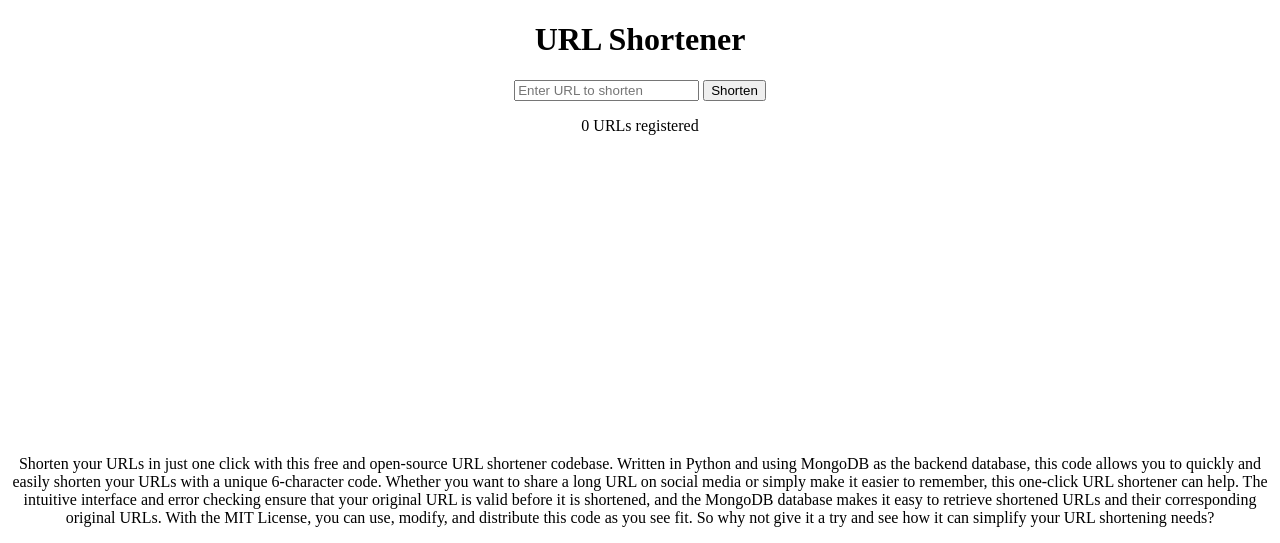
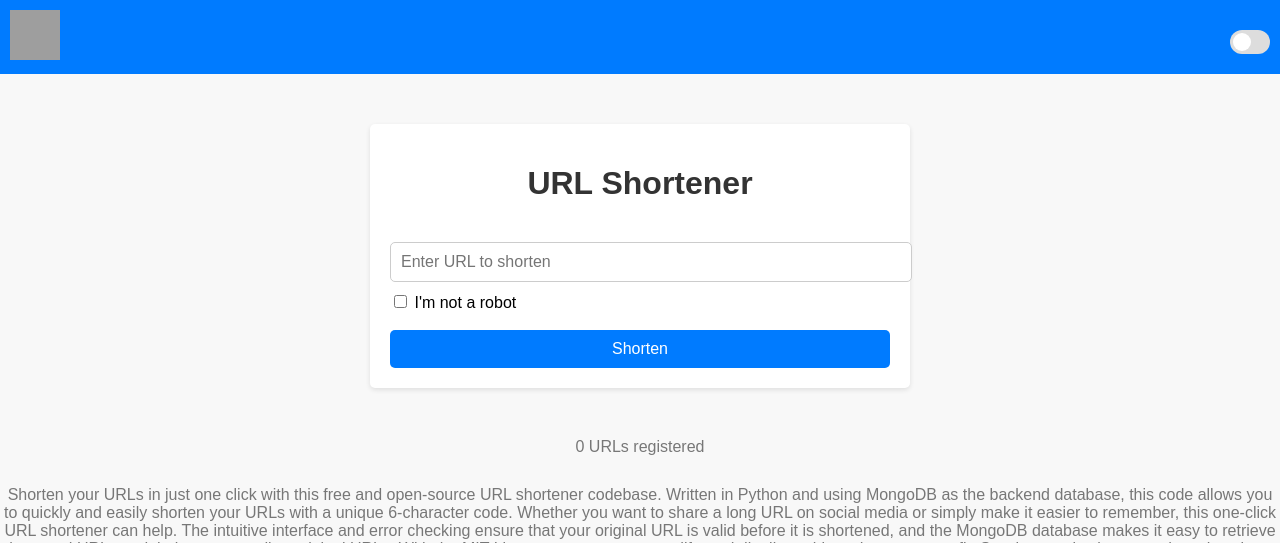
Before and after one commit to PythonPlumber/zly, a Flask app: page / in a window 1280 px wide. Shown: the top 543 px of the page. Run offline with Flask 3, Linux system fonts and the light colour scheme; data that the repository does not hold is empty; grey boxes are pictures that could not be loaded.

Commit message:
Update index.html

```diff
--- a/templates/index.html
+++ b/templates/index.html
@@ -1,43 +1,165 @@
 <!DOCTYPE html>
 <html>
   <head>
-    <title>ZLY - URL Shortener</title>
+    <title>ZLY</title>
     <link
       rel="icon"
       href="https://cdn.glitch.global/bd5b06bb-74cc-4ef7-90cb-e7cc561ea9ed/thumbnails%2F1828108.png"
     />
+    <style>
+      body {
+        font-family: Arial, sans-serif;
+        background-color: #f8f8f8;
+        margin: 0;
+        padding: 0;
+        transition: background-color 0.3s ease;
+      }
+
+      .navbar {
+        background-color: #007bff;
+        color: #fff;
+        display: flex;
+        justify-content: space-between;
+        align-items: center;
+        padding: 10px;
+      }
+
+      .navbar a {
+        color: #fff;
+        text-decoration: none;
+        margin-right: 20px;
+      }
+
+      .navbar .logo {
+        width: 50px;
+        height: 50px;
+        margin-right: 10px;
+      }
+
+      .navbar .mode-toggle {
+        display: flex;
+        align-items: center;
+      }
+
+      .navbar .mode-toggle input[type="checkbox"] {
+        display: none;
+      }
+
+      .navbar .mode-toggle label {
+        display: inline-block;
+        width: 40px;
+        height: 24px;
+        border-radius: 12px;
+        background-color: #ddd;
+        position: relative;
+        cursor: pointer;
+      }
+
+      .navbar .mode-toggle label:after {
+        content: "";
+        position: absolute;
+        width: 18px;
+        height: 18px;
+        border-radius: 50%;
+        background-color: #fff;
+        top: 3px;
+        left: 3px;
+        transition: transform 0.3s ease;
+      }
+
+      .navbar .mode-toggle input[type="checkbox"]:checked + label {
+        background-color: #000;
+      }
+
+      .navbar .mode-toggle input[type="checkbox"]:checked + label:after {
+        transform: translateX(16px);
+      }
+
+      .container {
+        max-width: 500px;
+        margin: 50px auto;
+        padding: 20px;
+        background-color: #fff;
+        border-radius: 5px;
+        box-shadow: 0 2px 5px rgba(0, 0, 0, 0.1);
+      }
+
+      h1 {
+        text-align: center;
+        color: #333;
+      }
+
+      form {
+        margin-top: 20px;
+      }
+
+      input[type="text"] {
+        width: 100%;
+        padding: 10px;
+        border: 1px solid #ccc;
+        border-radius: 5px;
+        font-size: 16px;
+      }
+
+      label {
+        display: block;
+        margin-top: 10px;
+      }
+
+      button[type="submit"] {
+        display: block;
+        width: 100%;
+        padding: 10px;
+        background-color: #007bff;
+        color: #fff;
+        border: none;
+        border-radius: 5px;
+        font-size: 16px;
+        cursor: pointer;
+      }
+
+      button[type="submit"]:hover {
+        background-color: #0056b3;
+      }
+
+      p {
+        text-align: center;
+        color: #777;
+        margin-top: 30px;
+      }
+
+      .info {
+        margin-top: 30px;
+        text-align: center;
+      }
+    </style>
   </head>
   <body>
-    <center>
+    <div class="navbar">
+      <a href="#">
+        <img class="logo" src="your_logo_url.png" alt="Logo">
+      </a>
+      <div class="mode-toggle">
+        <input type="checkbox" id="mode-toggle" />
+        <label for="mode-toggle"></label>
+      </div>
+    </div>
     <div class="container">
       <h1>URL Shortener</h1>
       <form method="POST" action="{{ url_for('shorten') }}">
-          <input
-            type="text"
-            name="url"
-            placeholder="Enter URL to shorten"
-            required
-          />
+        <br>
+        <input type="text" name="url" placeholder="Enter URL to shorten" required />
+        <br>
+        <label>
+          <input type="checkbox" name="robot_confirmation" required />
+          I'm not a robot
+        </label>
+        <br>
         <button type="submit">Shorten</button>
       </form>
     </div>
     <p>{{ url_count }} URLs registered</p>
-      <br>
-      <br>
-      <br>
-      <br>
-      <br>
-      <br>
-      <br>
-      <br>
-      <br>
-      <br>
-      <br>
-      <br>
-      <br>
-      <br>
-      <br>
-      <br>
+    <div class="info">
       <p>
         Shorten your URLs in just one click with this free and open-source URL
         shortener codebase. Written in Python and using MongoDB as the backend
@@ -51,19 +173,25 @@
         and distribute this code as you see fit. So why not give it a try and
         see how it can simplify your URL shortening needs?
       </p>
-      <a href="https://github.com/PythonPlumber/url-shortener"><img src="https://img.shields.io/badge/github-%23121011.svg?style=for-the-badge&logo=github&logoColor=white"></a>
-      <img
-        src="https://img.shields.io/badge/flask-%23000.svg?style=for-the-badge&logo=flask&logoColor=white"
-      />
-      <img
-        src="https://img.shields.io/badge/MongoDB-%234ea94b.svg?style=for-the-badge&logo=mongodb&logoColor=white"
-      /><img
-        src="https://img.shields.io/badge/Render-%46E3B7.svg?style=for-the-badge&logo=render&logoColor=white"
-      />
-      <br />
-      <img
-        src="https://cdn.glitch.global/bd5b06bb-74cc-4ef7-90cb-e7cc561ea9ed/666e8f9a-c926-48ef-aa35-2e04dc3e7df0.image.png"
-      />
-    </center>
+      <a href="https://github.com/PythonPlumber/url-shortener">
+        <img src="https://img.shields.io/badge/github-%23121011.svg?style=for-the-badge&logo=github&logoColor=white" alt="GitHub repository">
+      </a>
+      <img src="https://img.shields.io/badge/flask-%23000.svg?style=for-the-badge&logo=flask&logoColor=white" alt="Flask">
+      <img src="https://img.shields.io/badge/MongoDB-%234ea94b.svg?style=for-the-badge&logo=mongodb&logoColor=white" alt="MongoDB">
+      <img src="https://img.shields.io/badge/Render-%46E3B7.svg?style=for-the-badge&logo=render&logoColor=white" alt="Render">
+    </div>
+
+    <script>
+      const modeToggle = document.getElementById('mode-toggle');
+      const body = document.body;
+
+      modeToggle.addEventListener('change', () => {
+        if (modeToggle.checked) {
+          body.classList.add('dark-mode');
+        } else {
+          body.classList.remove('dark-mode');
+        }
+      });
+    </script>
   </body>
 </html>
```
Lines whose indentation alone changed are shown as unchanged.
